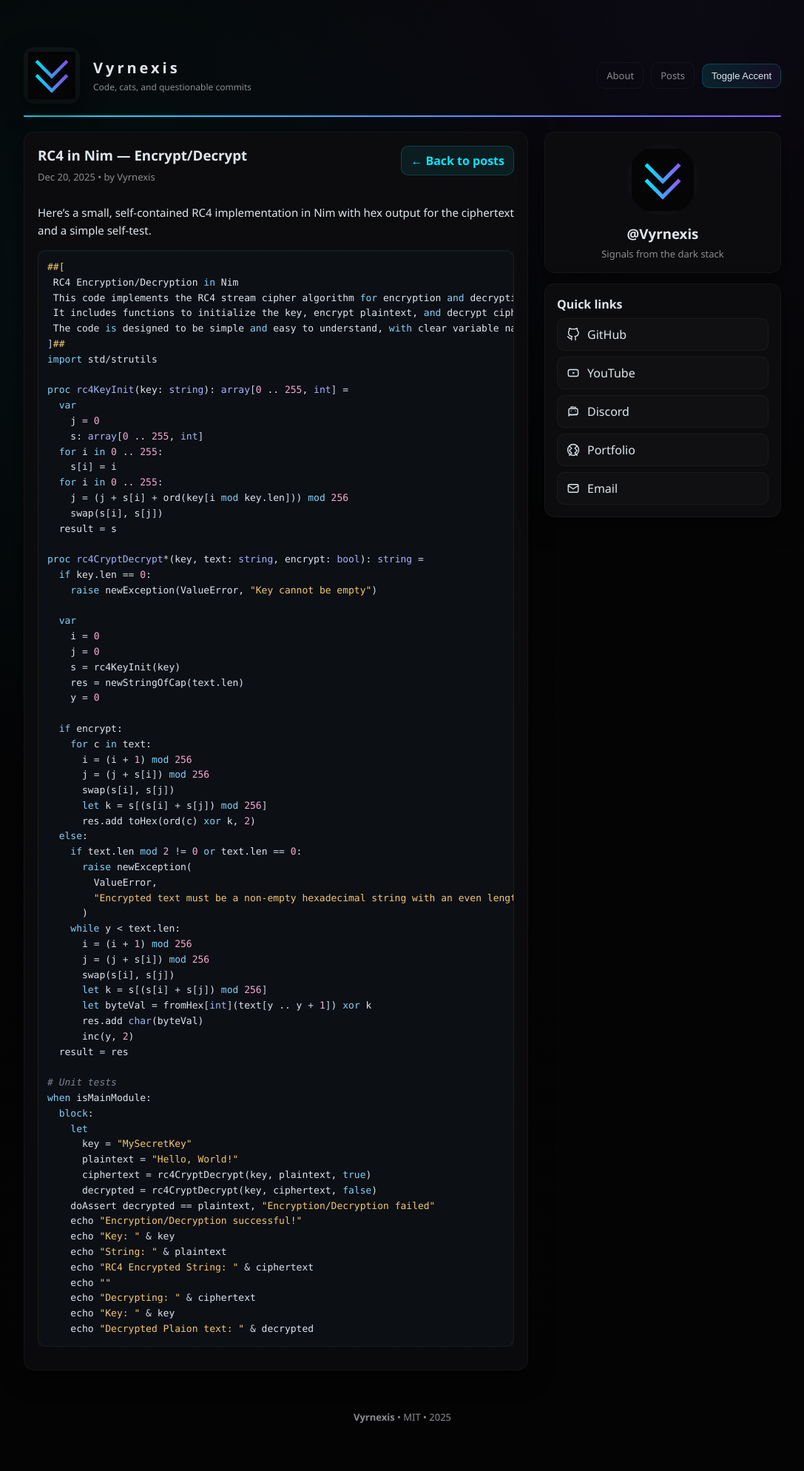
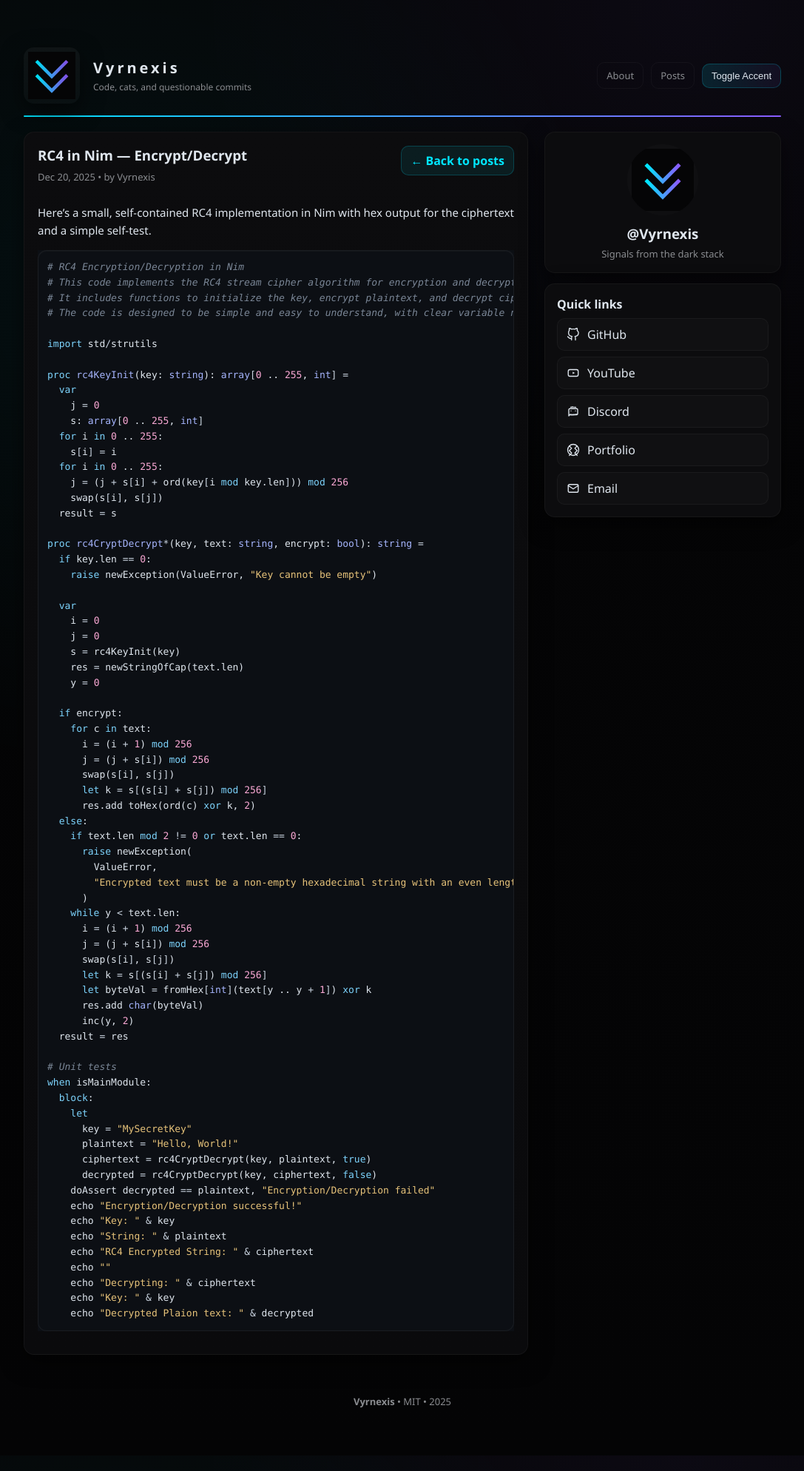
Before and after one commit to Vyrnexis/vyrnexis.github.io, a Jekyll site: the page built from _posts/2025-12-20-rc4-nim.md, in a window 1280 px wide. Shown: the whole page at 74% size, without its empty margins (96-1183 px from the left). Built offline with Jekyll 4.4.1, drawn with Linux system fonts in a browser that asks for light colours; after the commit the page ends 1967 px from its top, so only the background shows below that.

Commit message:
syntax highlight fixes

````diff
--- a/_layouts/default.html
+++ b/_layouts/default.html
@@ -384,7 +384,7 @@
     .highlight .kr { color:#7dd3fc; } /* Keyword.Reserved */
     .highlight .kt { color:#a5b4fc; } /* Keyword.Type */
     .highlight .m { color:#f9a8d4; } /* Number */
-    .highlight .s { color:#f5c86a; } /* String */
+    .highlight .s { color:#e7c37a; } /* String */
     .highlight .na { color:#a5b4fc; } /* Name.Attribute */
     .highlight .nb { color:#cbd5e1; } /* Name.Builtin */
     .highlight .nc { color:#a5b4fc; } /* Name.Class */
@@ -405,17 +405,17 @@
     .highlight .mh { color:#f9a8d4; } /* Literal.Number.Hex */
     .highlight .mi { color:#f9a8d4; } /* Literal.Number.Integer */
     .highlight .mo { color:#f9a8d4; } /* Literal.Number.Oct */
-    .highlight .sb { color:#f5c86a; } /* Literal.String.Backtick */
-    .highlight .sc { color:#f5c86a; } /* Literal.String.Char */
-    .highlight .sd { color:#f5c86a; } /* Literal.String.Doc */
-    .highlight .s2 { color:#f5c86a; } /* Literal.String.Double */
+    .highlight .sb { color:#e7c37a; } /* Literal.String.Backtick */
+    .highlight .sc { color:#e7c37a; } /* Literal.String.Char */
+    .highlight .sd { color:#e7c37a; } /* Literal.String.Doc */
+    .highlight .s2 { color:#e7c37a; } /* Literal.String.Double */
     .highlight .se { color:#fca5a5; } /* Literal.String.Escape */
-    .highlight .sh { color:#f5c86a; } /* Literal.String.Heredoc */
-    .highlight .si { color:#f5c86a; } /* Literal.String.Interpol */
-    .highlight .sx { color:#f5c86a; } /* Literal.String.Other */
-    .highlight .sr { color:#f5c86a; } /* Literal.String.Regex */
-    .highlight .s1 { color:#f5c86a; } /* Literal.String.Single */
-    .highlight .ss { color:#f5c86a; } /* Literal.String.Symbol */
+    .highlight .sh { color:#e7c37a; } /* Literal.String.Heredoc */
+    .highlight .si { color:#e7c37a; } /* Literal.String.Interpol */
+    .highlight .sx { color:#e7c37a; } /* Literal.String.Other */
+    .highlight .sr { color:#e7c37a; } /* Literal.String.Regex */
+    .highlight .s1 { color:#e7c37a; } /* Literal.String.Single */
+    .highlight .ss { color:#e7c37a; } /* Literal.String.Symbol */
     .highlight .bp { color:#cbd5e1; } /* Builtin.Pseudo */
     .highlight .vc { color:#cbd5e1; } /* Name.Variable.Class */
     .highlight .vg { color:#cbd5e1; } /* Name.Variable.Global */
--- a/_posts/2025-12-20-rc4-nim.md
+++ b/_posts/2025-12-20-rc4-nim.md
@@ -8,12 +8,11 @@
 Here’s a small, self-contained RC4 implementation in Nim with hex output for the ciphertext and a simple self-test.
 
 ```nim
-##[
- RC4 Encryption/Decryption in Nim
- This code implements the RC4 stream cipher algorithm for encryption and decryption.
- It includes functions to initialize the key, encrypt plaintext, and decrypt ciphertext.
- The code is designed to be simple and easy to understand, with clear variable names and comments.
-]##
+# RC4 Encryption/Decryption in Nim
+# This code implements the RC4 stream cipher algorithm for encryption and decryption.
+# It includes functions to initialize the key, encrypt plaintext, and decrypt ciphertext.
+# The code is designed to be simple and easy to understand, with clear variable names and comments.
+
 import std/strutils
 
 proc rc4KeyInit(key: string): array[0 .. 255, int] =
````
